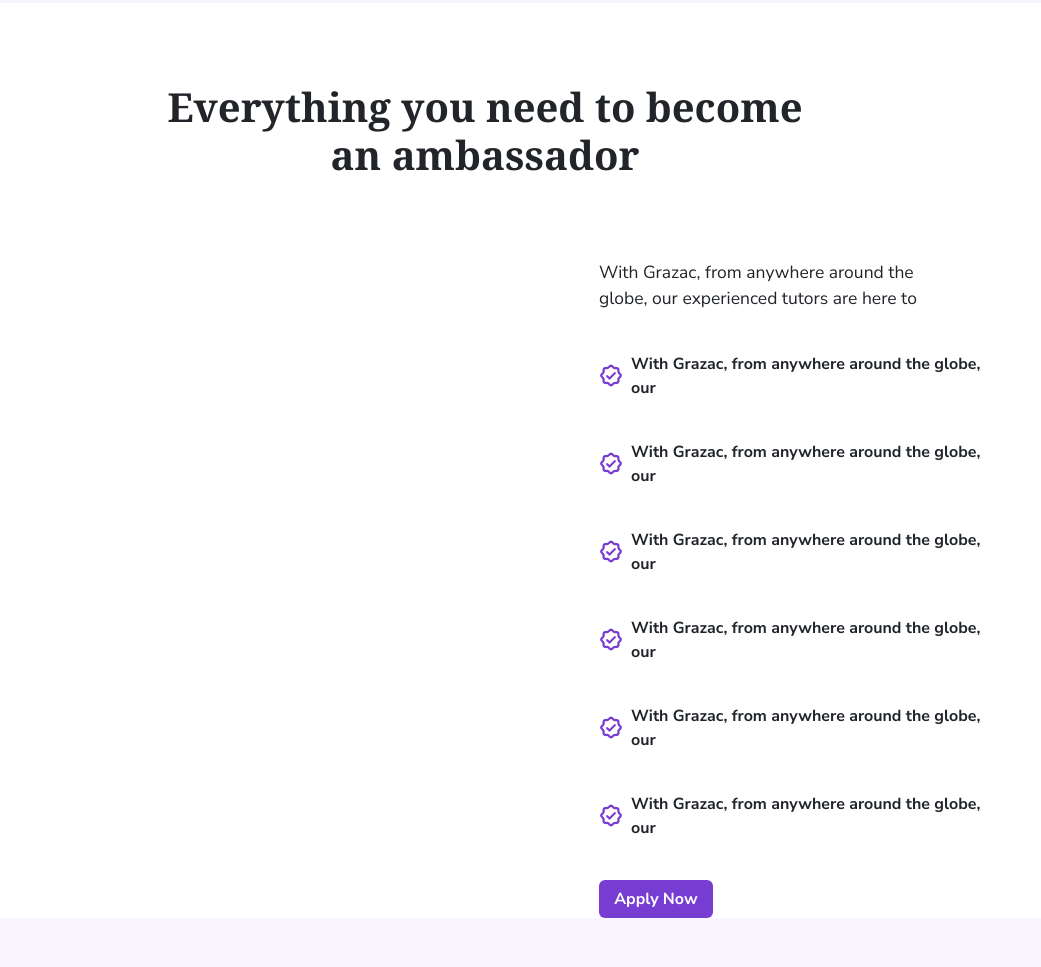
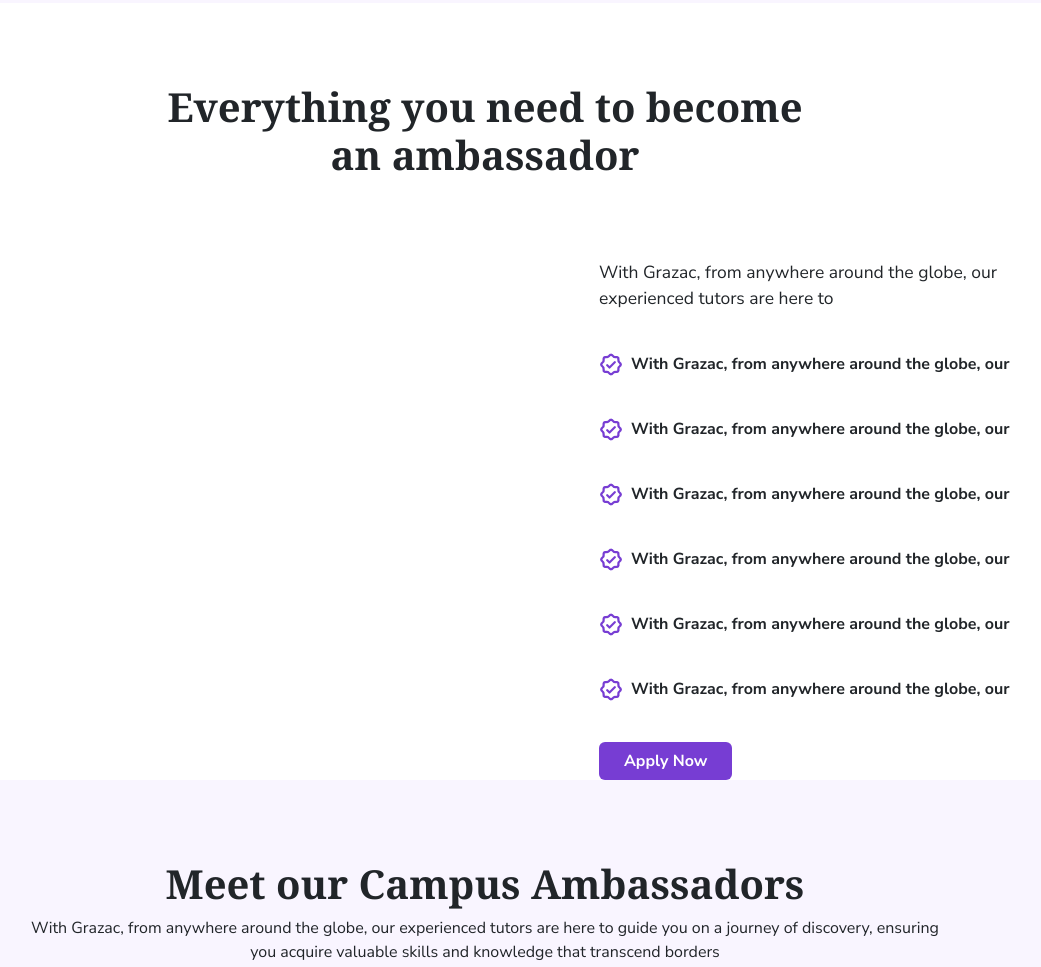
Before and after one commit to Osmondrhymes/Campus_Ambassador, a plain HTML site: page index.html in a window 1280 px wide. Shown: the part 2040-3007 px from the top of the page, without its empty margins (155-1196 px from the left). Drawn offline with nearby package versions, Linux system fonts and the light colour scheme.

Commit message:
Adjusted ambassador row margin section

```diff
--- a/css/styles.css
+++ b/css/styles.css
@@ -138,7 +138,7 @@ background-color: #F9F5FF;
 
 .column-div {
     padding-left: 120px;
-    padding-right: 120px;
+    padding-right: 50px;
 }
 
 .column-div-paragraph {
```
